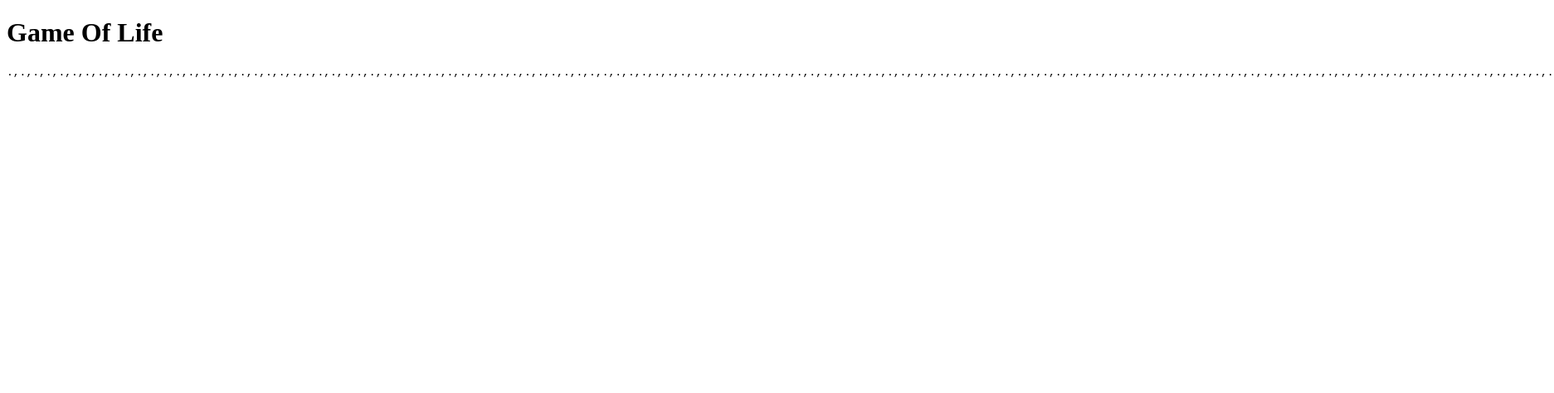
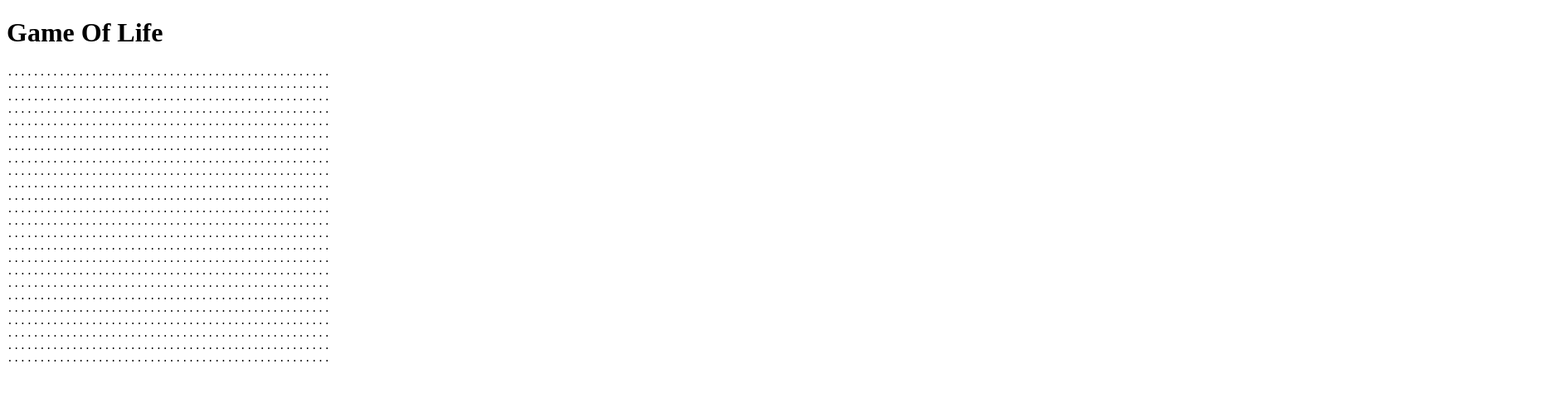
Before and after one commit to tflander/GameOfLifeAngularKata, an Angular app: page / in a window 1280 px wide. Shown: the top 474 px of the page at 83% size, 1873 px wide, since content can reach past the window. Built offline with nearby package versions, Linux system fonts and the light colour scheme.

Commit message:
grid is one dimensional array of strings.

```diff
--- a/src/app/game.service.ts
+++ b/src/app/game.service.ts
@@ -6,7 +6,7 @@ import { Injectable } from '@angular/core';
 export class GameService {
   columns: number;
   rows: number;
-  grid: string[][];
+  grid: string[];
 
   constructor() {
     this.columns = 0;
@@ -23,9 +23,9 @@ export class GameService {
     this.rows = rows;
 
     for(let r = 0; r < rows; ++r) {
-      let row = [];
+      let row = "";
       for (let c = 0; c < columns; ++c) {
-        row.push(".");
+        row += ".";
       }
       this.grid.push(row);
     }
--- a/src/app/gameRunner/gameRunner.component.html
+++ b/src/app/gameRunner/gameRunner.component.html
@@ -1,3 +1,5 @@
 <div class="game">
-{{game}}
+  <div *ngFor="let row of game">
+    {{ row }}
+  </div>
 </div>
--- a/src/app/gameRunner/gameRunner.component.ts
+++ b/src/app/gameRunner/gameRunner.component.ts
@@ -10,7 +10,7 @@ import {delay} from 'rxjs/operators';
 })
 export class GameRunnerComponent implements OnInit {
 
-  game: string[][] = [];
+  game: string[] = [];
   timerSubs: Subscription | undefined
 
 
@@ -21,7 +21,7 @@ export class GameRunnerComponent implements OnInit {
   }
 
   ngOnInit(): void {
-    this.gameService.createGrid(10, 12);
+    this.gameService.createGrid(50, 24);
     this.showGrid();
     this.setTimerForGridUpdate();
   }
```
